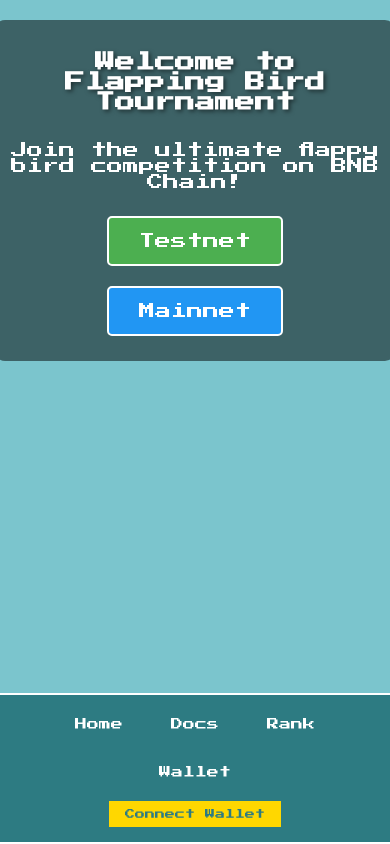
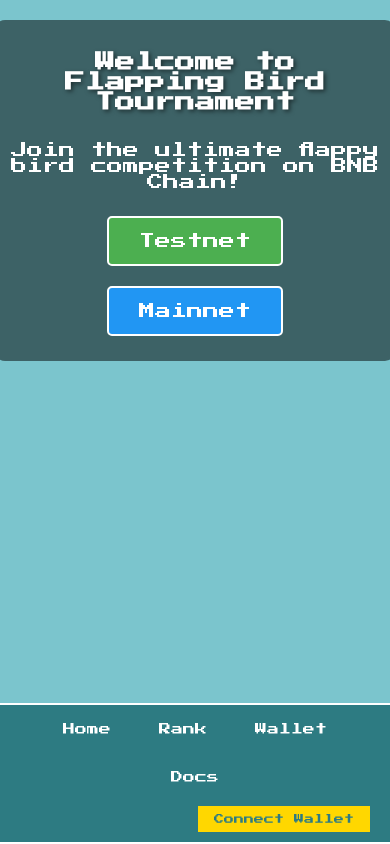
Before and after one commit to truong291/flapping-bird-tournament, a website: page index.html in a window 390 px wide. Drawn offline with Linux system fonts and the light colour scheme.

Commit message:
Update navigation menu order and layout

```diff
--- a/src/components/nav.html
+++ b/src/components/nav.html
@@ -1,12 +1,12 @@
 <nav>
     <div class="nav-container">
-        <div class="nav-left">
+        <div class="nav-menu">
             <a href="index.html" class="nav-link">Home</a>
-            <a href="docs.html" class="nav-link">Docs</a>
             <a href="rank.html" class="nav-link">Rank</a>
             <a href="player.html" class="nav-link">Wallet</a>
+            <a href="docs.html" class="nav-link">Docs</a>
         </div>
-        <div class="nav-right">
+        <div class="nav-wallet">
             <button id="connectWallet" class="connect-btn">Connect Wallet</button>
         </div>
     </div>
@@ -17,6 +17,9 @@
         background: #2d7b82;
         padding: 15px 0;
         border-bottom: 2px solid #fff;
+        height: 80px;
+        display: flex;
+        align-items: center;
     }
 
     .nav-container {
@@ -26,11 +29,14 @@
         display: flex;
         justify-content: space-between;
         align-items: center;
+        width: 100%;
     }
 
-    .nav-left {
+    .nav-menu {
         display: flex;
         gap: 20px;
+        align-items: center;
+        margin: 0 auto;
     }
 
     .nav-link {
@@ -46,6 +52,10 @@
     .nav-link:hover {
         border-color: #fff;
         background: rgba(255, 255, 255, 0.1);
+    }
+
+    .nav-wallet {
+        margin-left: auto;
     }
 
     .connect-btn {
@@ -65,12 +75,17 @@
     }
 
     @media (max-width: 768px) {
+        nav {
+            height: auto;
+            padding: 10px 0;
+        }
+
         .nav-container {
             flex-direction: column;
             gap: 15px;
         }
 
-        .nav-left {
+        .nav-menu {
             flex-wrap: wrap;
             justify-content: center;
         }
```
